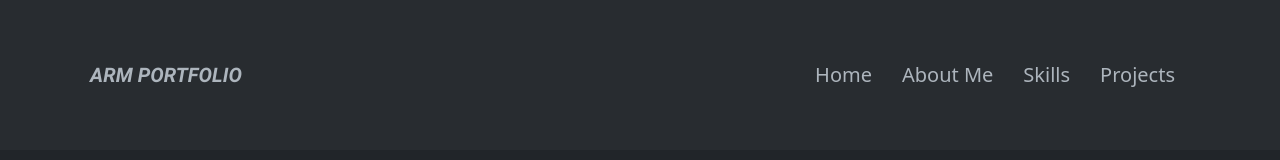
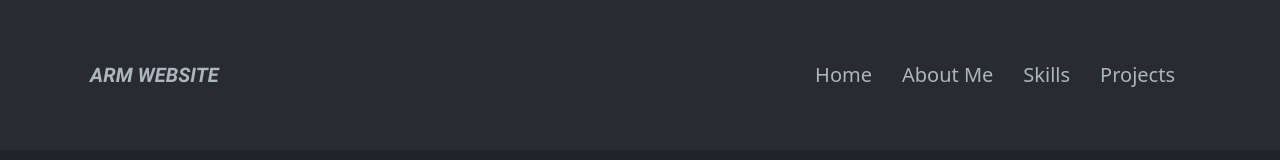
Before and after one commit to ari-rm21/website, an Angular app: page / in a window 1280 px wide. Shown: the top 160 px of the page. Built offline with nearby package versions, Linux system fonts and the light colour scheme.

Commit message:
website name updated

```diff
--- a/src/app/app.component.ts
+++ b/src/app/app.component.ts
@@ -41,7 +41,7 @@ export class AppComponent implements OnInit {
       }
     });
   }
-  title = 'ARM PORTFOLIO';
+  title = 'ARM WEBSITE';
   menuOpen: boolean = false;
 
   toggleMenu(event: Event) {
--- a/src/index.html
+++ b/src/index.html
@@ -2,7 +2,7 @@
 <html lang="en">
 <head>
   <meta charset="utf-8">
-  <title>ArmPortfolio</title>
+  <title>ARM-Website</title>
   <base href="/">
   <meta name="viewport" content="width=device-width, initial-scale=1">
   <link rel="icon" type="image/x-icon" href="favicon.ico">
```
